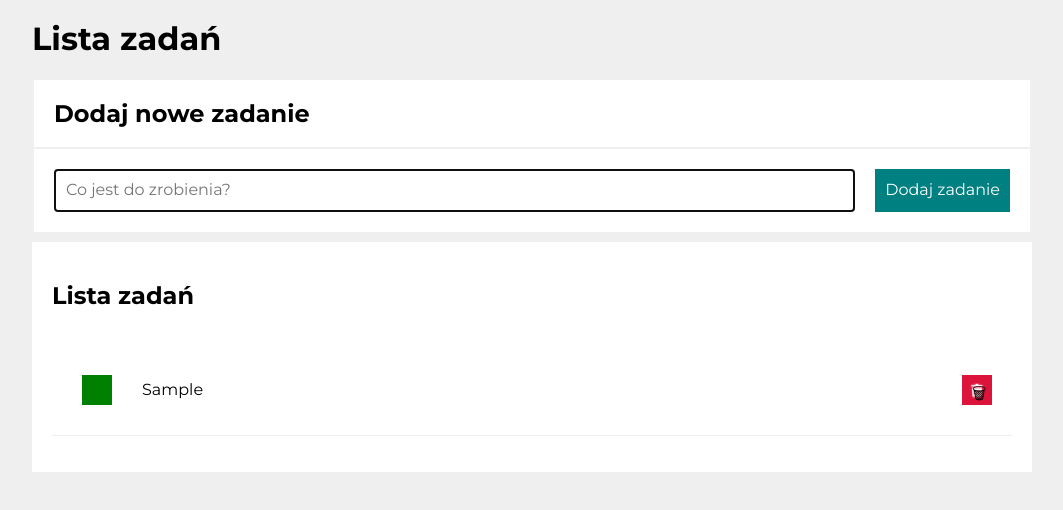
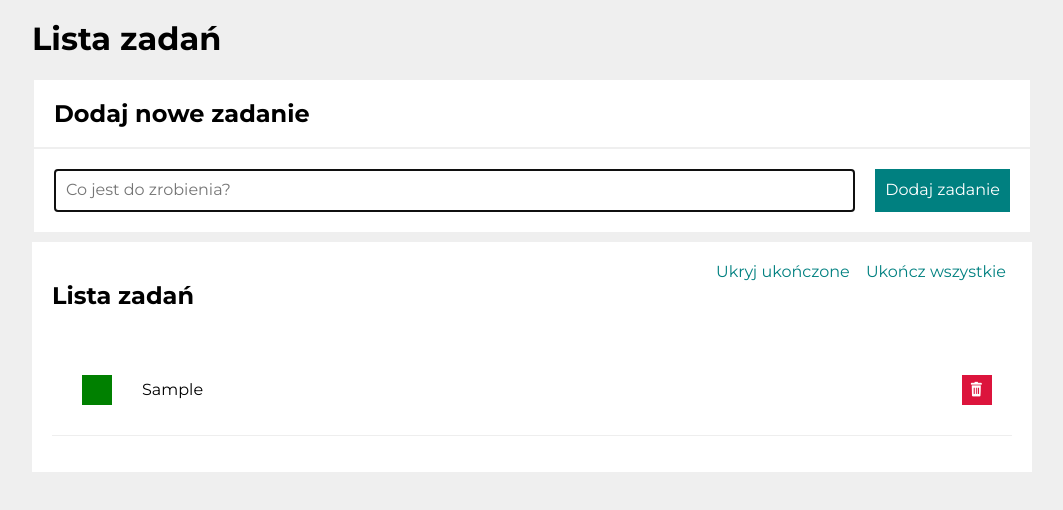
Before and after one commit to DagmaraKC/to-do-list, a plain HTML site: page index.html in a window 1280 px wide. Both pictures are taken after typing "Sample" into the empty fields and a click on the button "Dodaj zadanie". Shown: the whole page, without its empty margins (108-1171 px from the left). Drawn offline with nearby package versions, Linux system fonts and the light colour scheme.

Commit message:
delete icon improve &  typo correction

```diff
--- a/css/taskList.css
+++ b/css/taskList.css
@@ -30,7 +30,8 @@
 }
 
 .taskList__button--remove {
-    background-image: url(../images/bin-icon.png);
+    background-image: url(../images/delete.png);
+    background-color: crimson;
     background-size: contain;
     background-position: center;
 }
--- a/js/script.js
+++ b/js/script.js
@@ -77,7 +77,8 @@
 
         for (const task of tasks) {
             htmlString += `
-    <li class="taskList__listItem${
+    <li
+    class="taskList__listItem${
         task.done && hideDoneTask ? "taskList__listItem--hideDone" : ""
     }">
     <button class="js-done taskList__button taskList__button--done">
@@ -85,7 +86,6 @@
     <span class="${task.done ? "taskList__listItem--done" : ""}">
     ${task.content}</span>
     <button class="js-removeButton taskList__button taskList__button--remove">
-    &#128465
     </button>
     </li>`;
         }
@@ -96,7 +96,7 @@
     const renderButtons = () => {
         const headerButtons = document.querySelector(".js-headerButtons");
 
-        if (!tasks.lenght) {
+        if (!tasks.length) {
             headerButtons.innerHTML = "";
             return;
         }
@@ -104,7 +104,7 @@
         headerButtons.innerHTML = `
         <button
         class = "js-hide taskList__button--header">
-        ${hideDoneTask ? "Pokaż" : "Ukryj"}ukończone
+        ${hideDoneTask ? "Pokaż" : "Ukryj"} ukończone
         </button>
         <button
         class = "js-markAllAsDone taskList__button--header
```
Also changed, not shown: images/delete.png (added).
